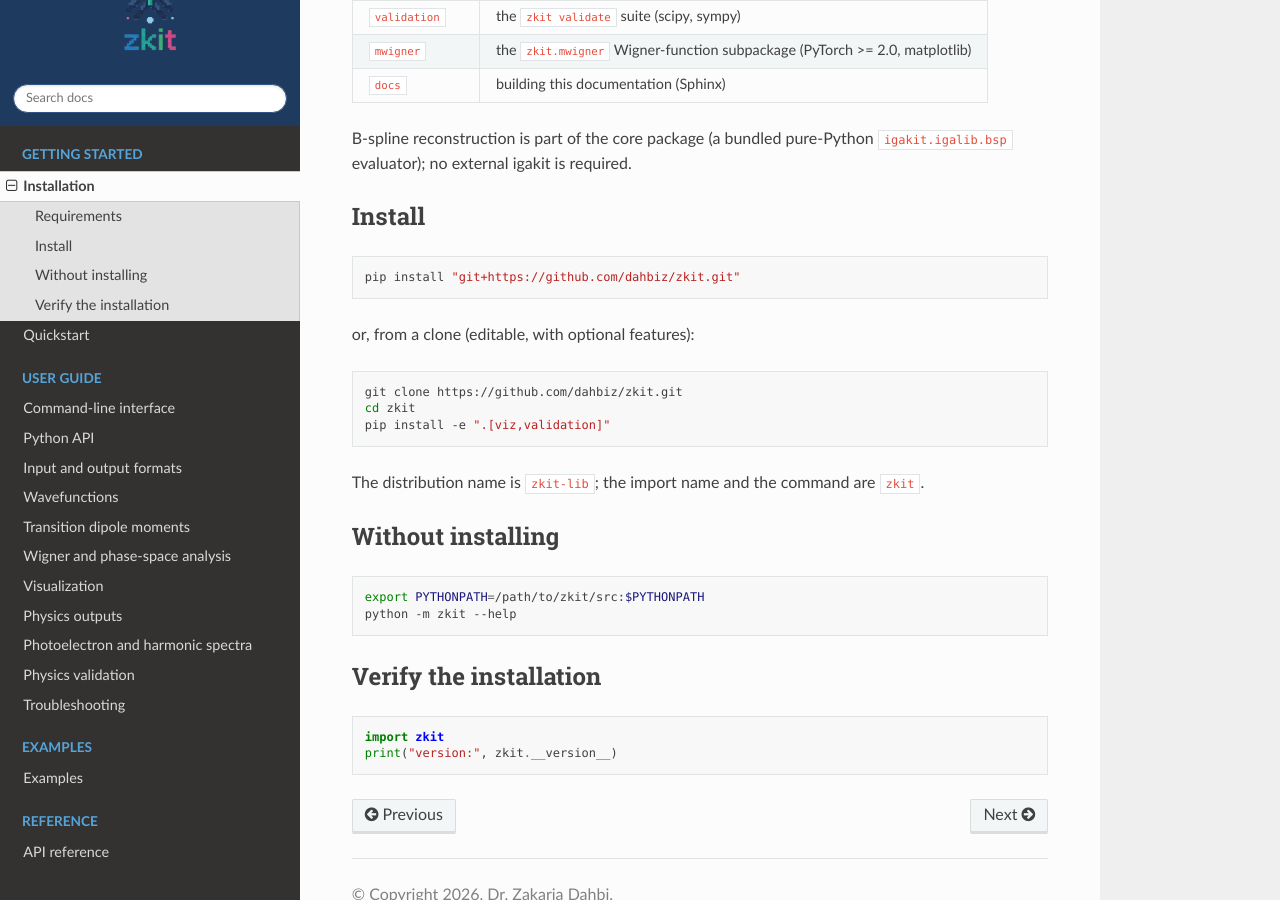
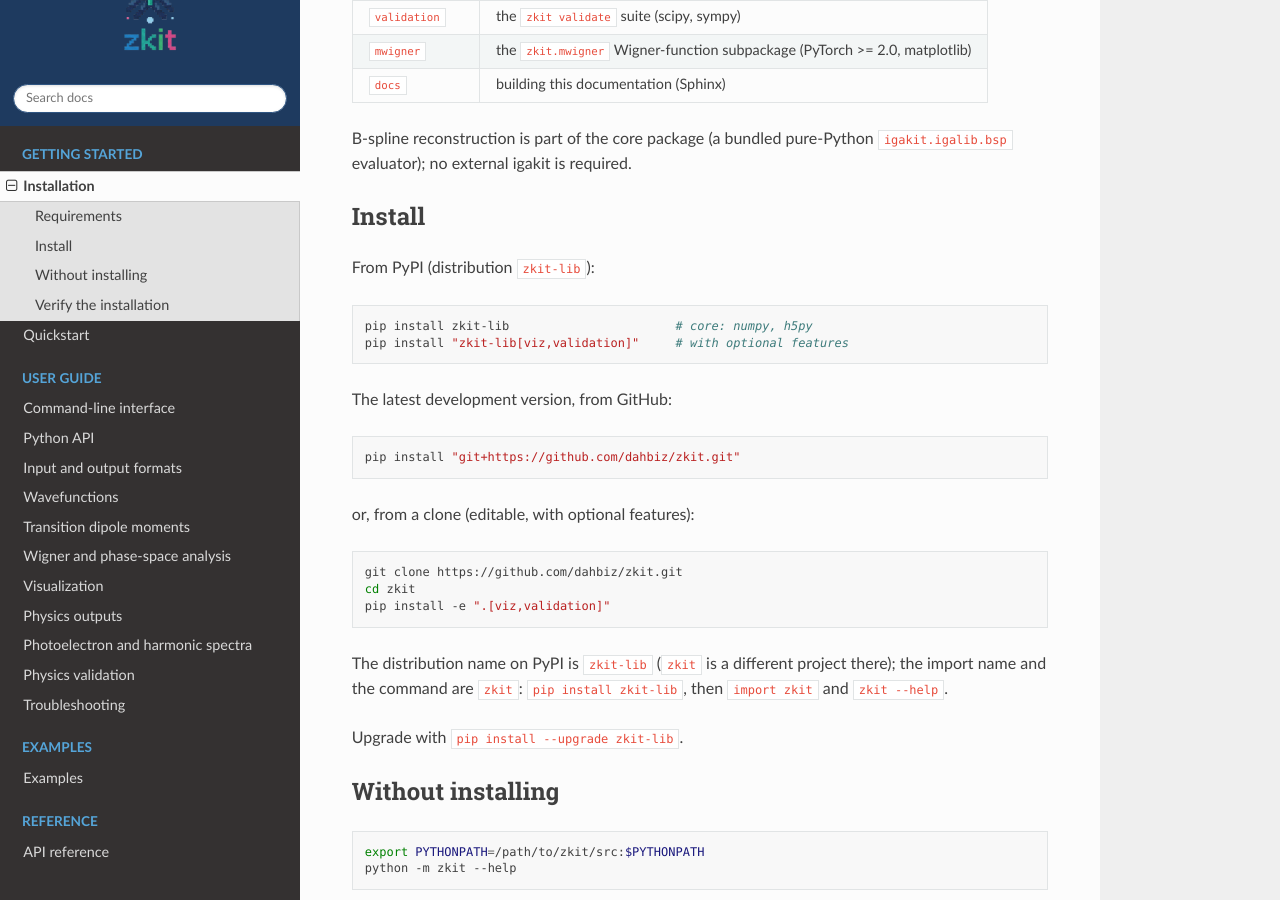
Before and after one commit to dahbiz/zkit, a Sphinx documentation site: the page built from docs/installation.rst, in a window 1280 px wide and 900 px high, scrolled down 498 px. Built offline with Sphinx 7.4.7 and the Read the Docs theme 3.1.0, drawn with Linux system fonts in a browser that asks for light colours.

Commit message:
docs: install from PyPI (pip install zkit-lib)
Installation: PyPI first (with extras), then the GitHub development version
and an editable clone; upgrade line. Troubleshooting: reinstall from PyPI,
and 'pip install zkit' installs an unrelated project. Validation: install
with the validation extra from PyPI.

```diff
--- a/docs/installation.rst
+++ b/docs/installation.rst
@@ -35,6 +35,15 @@ B-spline reconstruction is part of the core package (a bundled pure-Python
 Install
 -------
 
+From PyPI (distribution ``zkit-lib``):
+
+.. code-block:: bash
+
+   pip install zkit-lib                       # core: numpy, h5py
+   pip install "zkit-lib[viz,validation]"     # with optional features
+
+The latest development version, from GitHub:
+
 .. code-block:: bash
 
    pip install "git+https://github.com/dahbiz/zkit.git"
@@ -47,8 +56,11 @@ or, from a clone (editable, with optional features):
    cd zkit
    pip install -e ".[viz,validation]"
 
-The distribution name is ``zkit-lib``; the import name and the command are
-``zkit``.
+The distribution name on PyPI is ``zkit-lib`` (``zkit`` is a different
+project there); the import name and the command are ``zkit``:
+``pip install zkit-lib``, then ``import zkit`` and ``zkit --help``.
+
+Upgrade with ``pip install --upgrade zkit-lib``.
 
 Without installing
 ------------------
--- a/docs/validation.rst
+++ b/docs/validation.rst
@@ -9,7 +9,7 @@ physics unchanged.
 
 .. code-block:: bash
 
-   pip install -e ".[validation]"      # from a clone of the zkit repository
+   pip install "zkit-lib[validation]"         # or pip install -e ".[validation]" in a clone
    export TDSEZ_BINARY=/path/to/tdsez.x
    zkit validate --quick                      # 2D cases, about 20 s
    zkit validate --np 8                       # all cases, about 10 min
```
Also changed, not shown: docs/troubleshooting.rst (+13 -1 lines).
